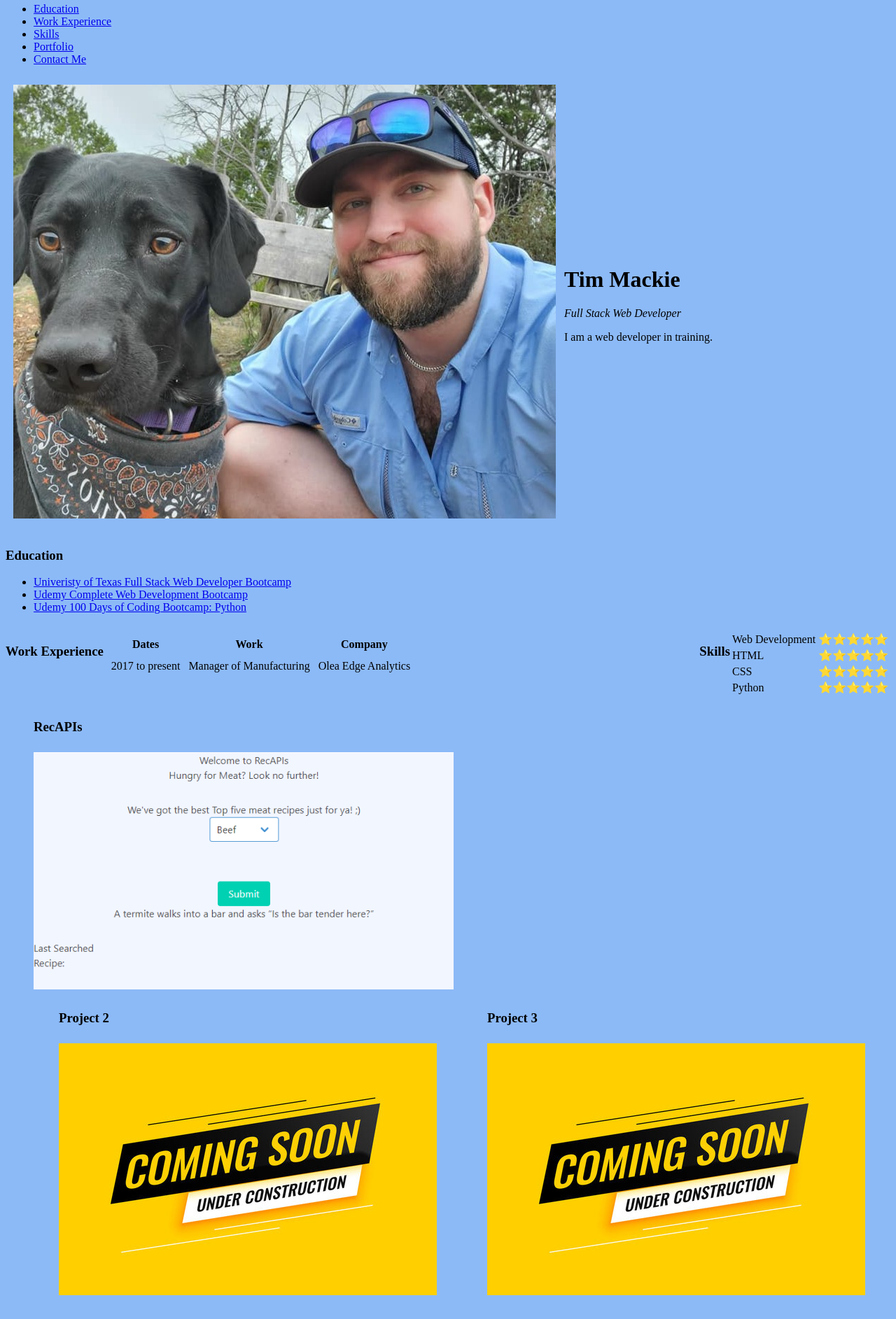
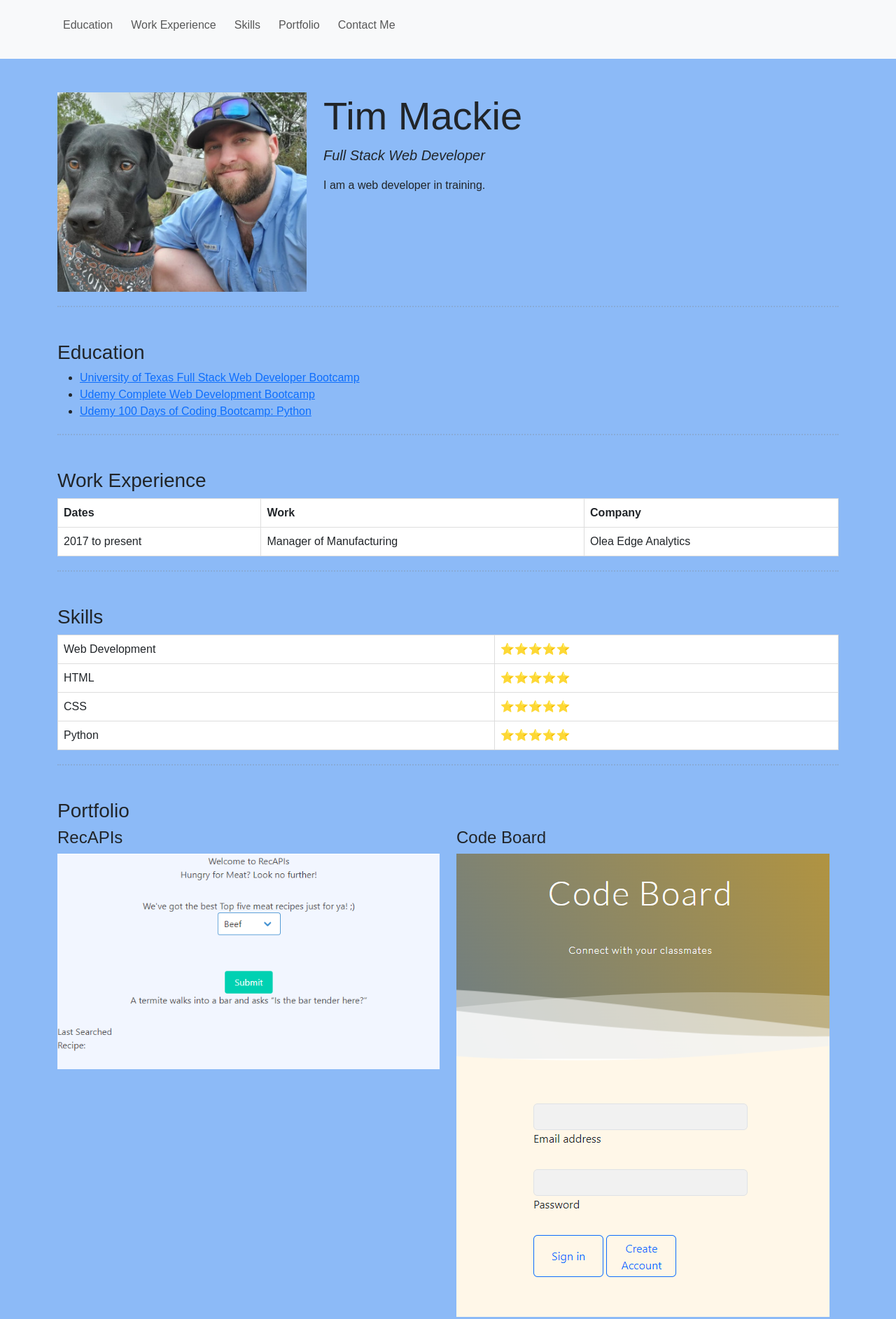
Before and after one commit to Timmackie/Personal-Site, a plain HTML site: page index.html in a window 1280 px wide. Shown: the part 12-1897 px from the top of the page at 70% size. Drawn offline with nearby package versions, Linux system fonts and the light colour scheme; files whose address does not match are found by name.

Commit message:
update for project 2

```diff
--- a/css/styles.css
+++ b/css/styles.css
@@ -1,29 +1,82 @@
 body {
-    background-color:  rgb(140, 186, 247);
+    background-color: rgb(140, 186, 247);
+    font-family: Arial, sans-serif;
+    margin: 0;
+    padding: 0;
+}
+
+header {
+    background-color: white;
+    padding: 20px;
+}
+
+nav ul {
+    list-style-type: none;
+    margin: 0;
+    padding: 0;
+}
+
+nav li {
+    display: inline;
+    margin-right: 10px;
+}
+
+nav a {
+    text-decoration: none;
+    color: black;
+}
+
+nav a:hover {
+    color: blue;
+}
+
+main {
+    margin: 20px;
+}
+
+h1, h2, h3, h4 {
+    margin-top: 0;
+}
+
+table {
+    width: 100%;
+    border-collapse: collapse;
+    border: 1px solid #ddd;
+}
+
+table td, table th {
+    padding: 10px;
+    border: 1px solid #ddd;
+}
+
+table th {
+    background-color: rgb(140, 186, 247);
+    color: white;
+    text-align: left;
 }
 
 hr {
-    border-style: none none none;
-    /* border-style: none;
-    border-top-style: dotted; */
-    height: 0px;
-    border-color: grey;
-    border-width: 5px;
-    width: 5%;
+    border: none;
+    border-top: dotted 2px grey;
+    margin: 20px 0;
 }
 
 .main-img {
-    width: 600px;
+    max-width: 100%;
+    border-radius: 5px;
 }
 
 .projects-container {
-    display: flex;
-    justify-content: space-around;
+    display: grid;
+    grid-template-columns: repeat(auto-fit, minmax(300px, 1fr));
+    gap: 20px;
 }
 
-.flex-container {
-    display: flex;
-    flex-direction: row;
+.card {
+    background-color: white;
+    border-radius: 10px;
+    padding: 20px;
+    box-shadow: 0px 4px 10px rgba(0, 0, 0, 0.1);
 }
 
 @media (max-width: 800px) {
@@ -31,3 +84,10 @@ hr {
         flex-direction: column;
     }
 }
+
+footer {
+    background-color: rgb(140, 186, 247);
+    padding: 20px;
+    text-align: center;
+    color: white;
+}
--- a/index.html
+++ b/index.html
@@ -3,60 +3,57 @@
 <head>
     <meta charset="UTF-8">
     <title>My Personal Website</title>
+    <link rel="stylesheet" href="https://cdn.jsdelivr.net/npm/bootstrap@5.3.0/dist/css/bootstrap.min.css">
     <link rel="stylesheet" href="css/styles.css">
-
 </head>
 <body>
-        <header>
-            <nav>
-                <ul>
-                    <li>
-                        <a href="#education">Education</a>
-                    </li>
-                    <li>
-                        <a href="#work-experience">Work Experience</a>
-                    </li>
-                    <li>
-                        <a href="#skills">Skills</a>
-                    </li>
-                    <li>
-                        <a href="#portfolio">Portfolio</a>
-                    </li>
-                    <li>
-                        <a href="#contact-me">Contact Me</a>
-                    </li>
+    <header class="bg-light">
+        <nav class="navbar navbar-expand-lg navbar-light">
+            <div class="container">
+                <ul class="navbar-nav">
+                    <li class="nav-item"><a class="nav-link" href="#education">Education</a></li>
+                    <li class="nav-item"><a class="nav-link" href="#work-experience">Work Experience</a></li>
+                    <li class="nav-item"><a class="nav-link" href="#skills">Skills</a></li>
+                    <li class="nav-item"><a class="nav-link" href="#portfolio">Portfolio</a></li>
+                    <li class="nav-item"><a class="nav-link" href="#contact-me">Contact Me</a></li>
                 </ul>
+            </div>
         </nav>
     </header>
-        <table cellspacing="10">
-            <tr>
-                <td>
-                    <img src="C:\Users\timma\bootcamp\Web Develpment\HTML-personal-site\Assets\Images\Me.jpg" alt="Me and my dog">
-                </td>
-                <td>
-                    <h1>Tim Mackie</h1>
-                    <p><em>Full Stack Web Developer</em></p>
+    <main class="container mt-5">
+        <section id="intro" class="mb-5">
+            <div class="row">
+                <div class="col-md-4">
+                    <img src="Assets/Images/Me.jpg" alt="Me and my dog" class="img-fluid">
+                </div>
+                <div class="col-md-8">
+                    <h1 class="display-4">Tim Mackie</h1>
+                    <p class="lead"><em>Full Stack Web Developer</em></p>
                     <p>I am a web developer in training.</p>
-                </td>
-            </tr>
-        </table>
+                </div>
+            </div>
             <hr>
-        <h3 id="education">Education</h3>
-        <p>
+        </section>
+
+        <section id="education" class="mb-5">
+            <h3>Education</h3>
             <ul>
-                <li><a href="https://techbootcamps.utexas.edu/coding/landing/?s=Google-Unbranded&pkw=%2Btechnology%20%2Bbootcamp&pcrid=454953774937&pmt=b&utm_source=google&utm_medium=cpc&utm_campaign=GGL%7CUT-AUSTIN%7CSEM%7CCODING%7C-%7CONL%7CTIER-1%7CALL%7CNBD-G%7CBMM%7CQuaternary%7CBootcamp&utm_term=%2Btechnology%20%2Bbootcamp&s=google&k=%2Btechnology%20%2Bbootcamp&utm_adgroupid=108928464649&utm_locationphysicalms=9028303&utm_matchtype=b&utm_network=g&utm_device=c&utm_content=454953774937&utm_placement=&gclid=CjwKCAiAioifBhAXEiwApzCztgoF_T5QCsAKVblJZs8VFPO6ZsZChQnG1caAZoLIPAo0v1D0GP3cABoCTysQAvD_BwE&gclsrc=aw.ds">Univeristy of Texas Full Stack Web Developer Bootcamp</a> </li>
-                <li><a href="https://www.udemy.com/course/the-complete-web-development-bootcamp/">Udemy Complete Web Development Bootcamp</a> </li>
-                <li><a href="https://www.udemy.com/course/100-days-of-code/?src=sac&kw=python">Udemy 100 Days of Coding Bootcamp: Python</a> </li>
-        <p>
+                <li><a href="https://techbootcamps.utexas.edu/coding/landing/?s=Google-Unbranded&pkw=%2Btechnology%20%2Bbootcamp&pcrid=454953774937&pmt=b&utm_source=google&utm_medium=cpc&utm_campaign=GGL%7CUT-AUSTIN%7CSEM%7CCODING%7C-%7CONL%7CTIER-1%7CALL%7CNBD-G%7CBMM%7CQuaternary%7CBootcamp&utm_term=%2Btechnology%20%2Bbootcamp&s=google&k=%2Btechnology%20%2Bbootcamp&utm_adgroupid=108928464649&utm_locationphysicalms=9028303&utm_matchtype=b&utm_network=g&utm_device=c&utm_content=454953774937&utm_placement=&gclid=CjwKCAiAioifBhAXEiwApzCztgoF_T5QCsAKVblJZs8VFPO6ZsZChQnG1caAZoLIPAo0v1D0GP3cABoCTysQAvD_BwE&gclsrc=aw.ds">University of Texas Full Stack Web Developer Bootcamp</a></li>
+                <li><a href="https://www.udemy.com/course/the-complete-web-development-bootcamp/">Udemy Complete Web Development Bootcamp</a></li>
+                <li><a href="https://www.udemy.com/course/100-days-of-code/?src=sac&kw=python">Udemy 100 Days of Coding Bootcamp: Python</a></li>
             </ul>
             <hr>
-        <div class="flex-container">
-            <h3 id="work-experience">Work Experience</h3>
-        <table cellspacing="10px">
+        </section>
+
+        <section id="work-experience" class="mb-5">
+            <h3>Work Experience</h3>
+            <table class="table">
                 <thead>
+                    <tr>
                         <th>Dates</th>
                         <th>Work</th>
                         <th>Company</th>
+                    </tr>
                 </thead>
                 <tbody>
                     <tr>
@@ -64,18 +61,14 @@
                         <td>Manager of Manufacturing</td>
                         <td>Olea Edge Analytics</td>
                     </tr>
-                <tr>
-                    <td></td>
-                    <td></td>
-                </tr>
                 </tbody>
-            <tfoot>
+            </table>
+            <hr>
+        </section>
 
-            </tfoot>
-        </table cellspacing="10px">
-        <hr>
-        <h3 id="skills">Skills</h3>
-        <table>
+        <section id="skills" class="mb-5">
+            <h3>Skills</h3>
+            <table class="table">
                 <tr>
                     <td>Web Development</td>
                     <td>⭐⭐⭐⭐⭐</td>
@@ -93,41 +86,45 @@
                     <td>⭐⭐⭐⭐⭐</td>
                 </tr>
             </table>
+            <hr>
+        </section>
+
+        <section id="portfolio" class="mb-5">
+            <h3>Portfolio</h3>
+            <div class="row">
+                <div class="col-md-6">
+                    <h4>RecAPIs</h4>
+                    <a href="https://timmackie.github.io/RecAPIs-project/" target="_blank">
+                        <img class="img-fluid" src="Assets/Images/Screenshot.png" alt="RecAPIs Screenshot">
+                    </a>
                 </div>
-
-        <hr>
-        <h3 id="portfolio">
-            <!-- <a href="portfolio.html"><h3>Portfolio</h3></a> -->
-            <ul>
-                <h4>RecAPIs</h4>
-                <a href='https://timmackie.github.io/RecAPIs-project/'>
-                    <img class="main-img"src="Assets\Images\Screenshot.png" alt="TBD image 1">
+                <div class="col-md-6">
+                    <h4>Code Board</h4>
+                    <a href="https://codeboard.herokuapp.com/login" target="_blank">
+                        <img class="img-fluid" src="Assets/Images/homepage.png" alt="Code Board Screenshot">
                     </a>
-
-                <div class="projects-container">
-                    <div>
-                        <h4>Project 2</h4>
-                        <img src="Assets/Images/360_F_353839266_8yqhN0548cGxrl4VOxngsiJzDgrDHxjG.jpg" alt="TBD image 2">
-                    </div>
-                    <div>
-                        <h4>Project 3</h4>
-                        <img src="Assets/Images/360_F_353839266_8yqhN0548cGxrl4VOxngsiJzDgrDHxjG.jpg" alt="TBD image 3">
                 </div>
             </div>
+            <div class="row mt-3">
+                <div class="col-md-6">
+                    <h4>Project 2</h4>
+                    <img class="img-fluid" src="Assets/Images/360_F_353839266_8yqhN0548cGxrl4VOxngsiJzDgrDHxjG.jpg" alt="Project 2 Image">
+                </div>
+                <div class="col-md-6">
+                    <h4>Project 3</h4>
+                    <img class="img-fluid" src="Assets/Images/360_F_353839266_8yqhN0548cGxrl4VOxngsiJzDgrDHxjG.jpg" alt="Project 3 Image">
+                </div>
+            </div>
+            <hr>
+        </section>
+    </main>
 
-
-
-            </ul>
-
-
-        </h3>
-
-
-    </body>
-    <footer>
-        <hr>
+    <footer class="bg-primary text-white text-center py-3">
         <p id="contact-me">
-            <a href="contact-me.html"> <strong>Contact Me</strong></a>
+            <a href="contact-me.html" class="text-white"><strong>Contact Me</strong></a>
         </p>
     </footer>
+
+    <script src="https://cdn.jsdelivr.net/npm/bootstrap@5.3.0/dist/js/bootstrap.bundle.min.js"></script>
+</body>
 </html>
```
Also changed, not shown: Assets/Images/homepage.png (added). Lines whose indentation alone changed are shown as unchanged.
